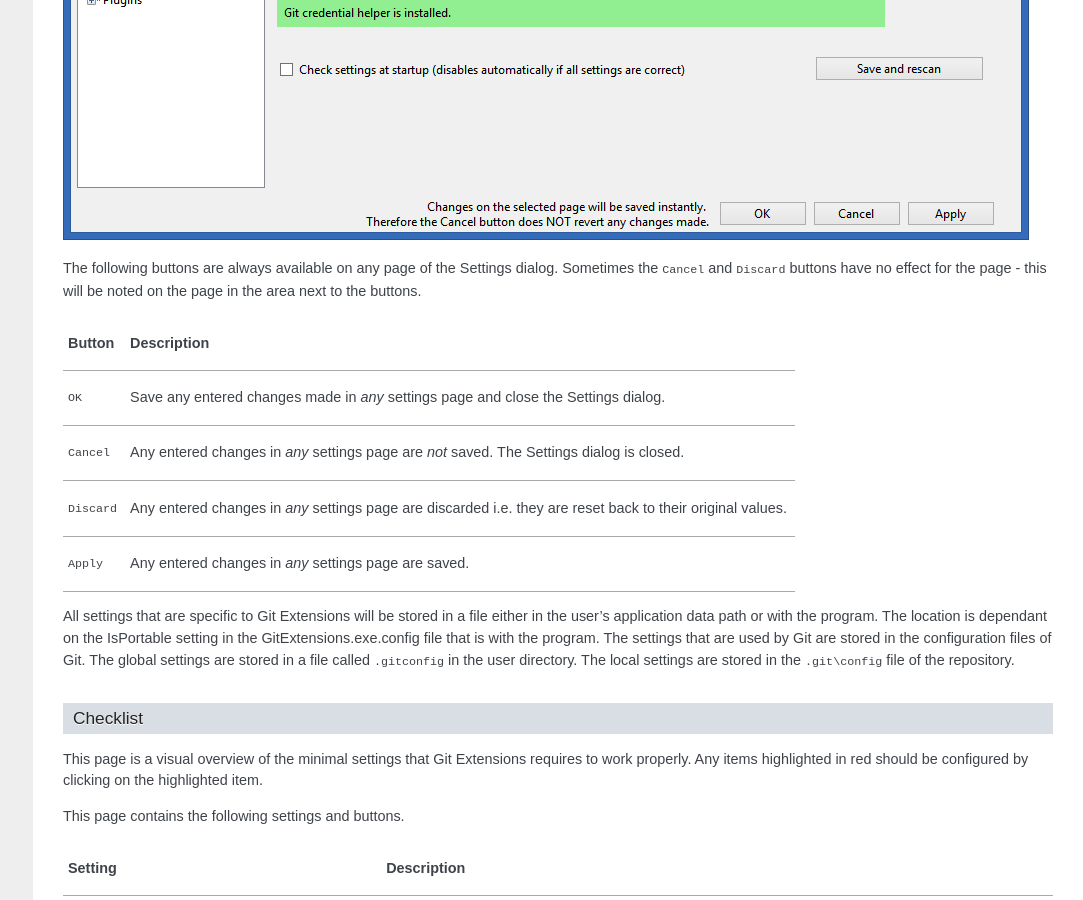
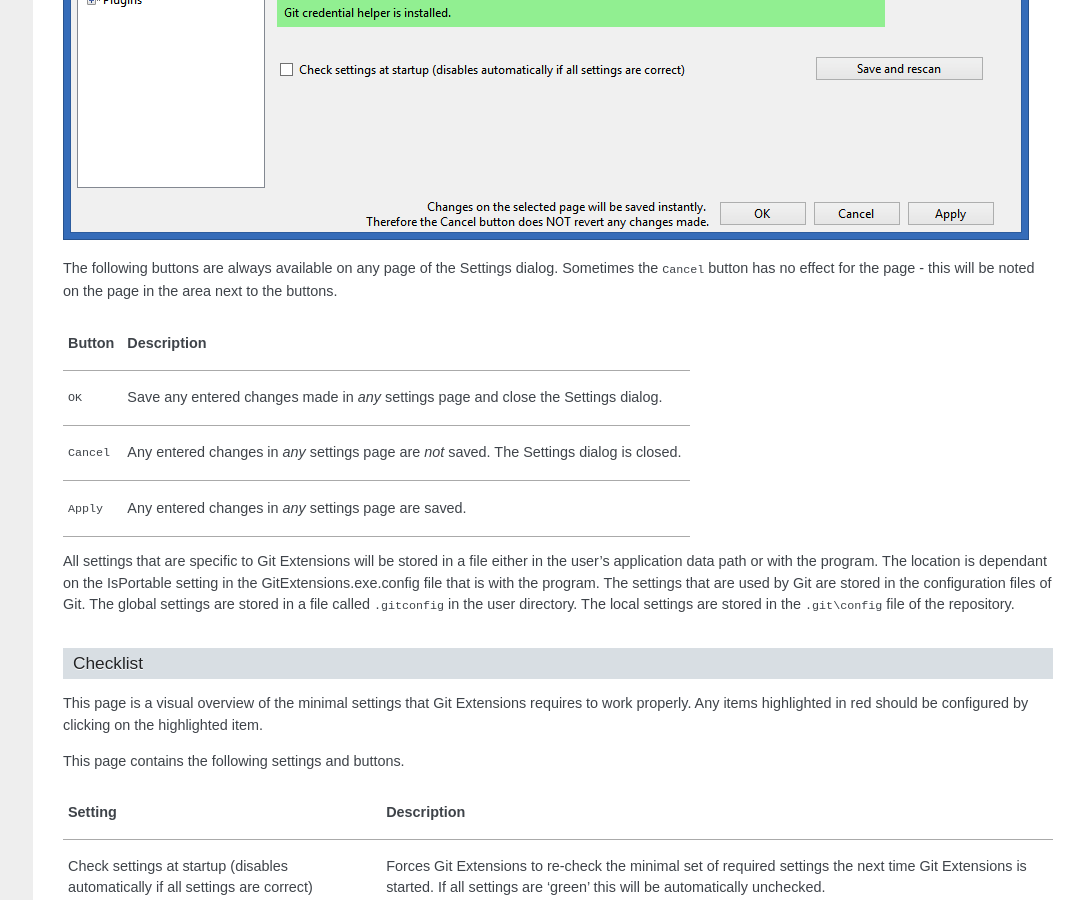
Before and after one commit to martinqt/GitExtensionsDoc, a Sphinx documentation site: the page built from source/getting_started.rst, in a window 1280 px wide and 900 px high, scrolled down 4558 px. Shown: the whole window, without its empty margins (197-1280 px from the left). Built offline with Sphinx 7.4.7, drawn with Linux system fonts in a browser that asks for light colours.

Commit message:
'Discard' button is no longer present.

```diff
--- a/source/getting_started.rst
+++ b/source/getting_started.rst
@@ -89,8 +89,8 @@
 
 .. image:: /images/settings/settings.png
 
-The following buttons are always available on any page of the Settings dialog. Sometimes the ``Cancel`` and ``Discard``
-buttons have no effect for the page - this will be noted on the page in the area next to the buttons.
+The following buttons are always available on any page of the Settings dialog. Sometimes the ``Cancel``
+button has no effect for the page - this will be noted on the page in the area next to the buttons.
 
 +-------------------------------+--------------------------------------------------------------------------+
 | Button                        | Description                                                              |
@@ -100,9 +100,6 @@
 +-------------------------------+--------------------------------------------------------------------------+
 |``Cancel``                     | Any entered changes in *any* settings page are *not* saved. The Settings |
 |                               | dialog is closed.                                                        |
-+-------------------------------+--------------------------------------------------------------------------+
-|``Discard``                    | Any entered changes in *any* settings page are discarded i.e. they are   |
-|                               | reset back to their original values.                                     |
 +-------------------------------+--------------------------------------------------------------------------+
 |``Apply``                      | Any entered changes in *any* settings page are saved.                    |
 +-------------------------------+--------------------------------------------------------------------------+
```
